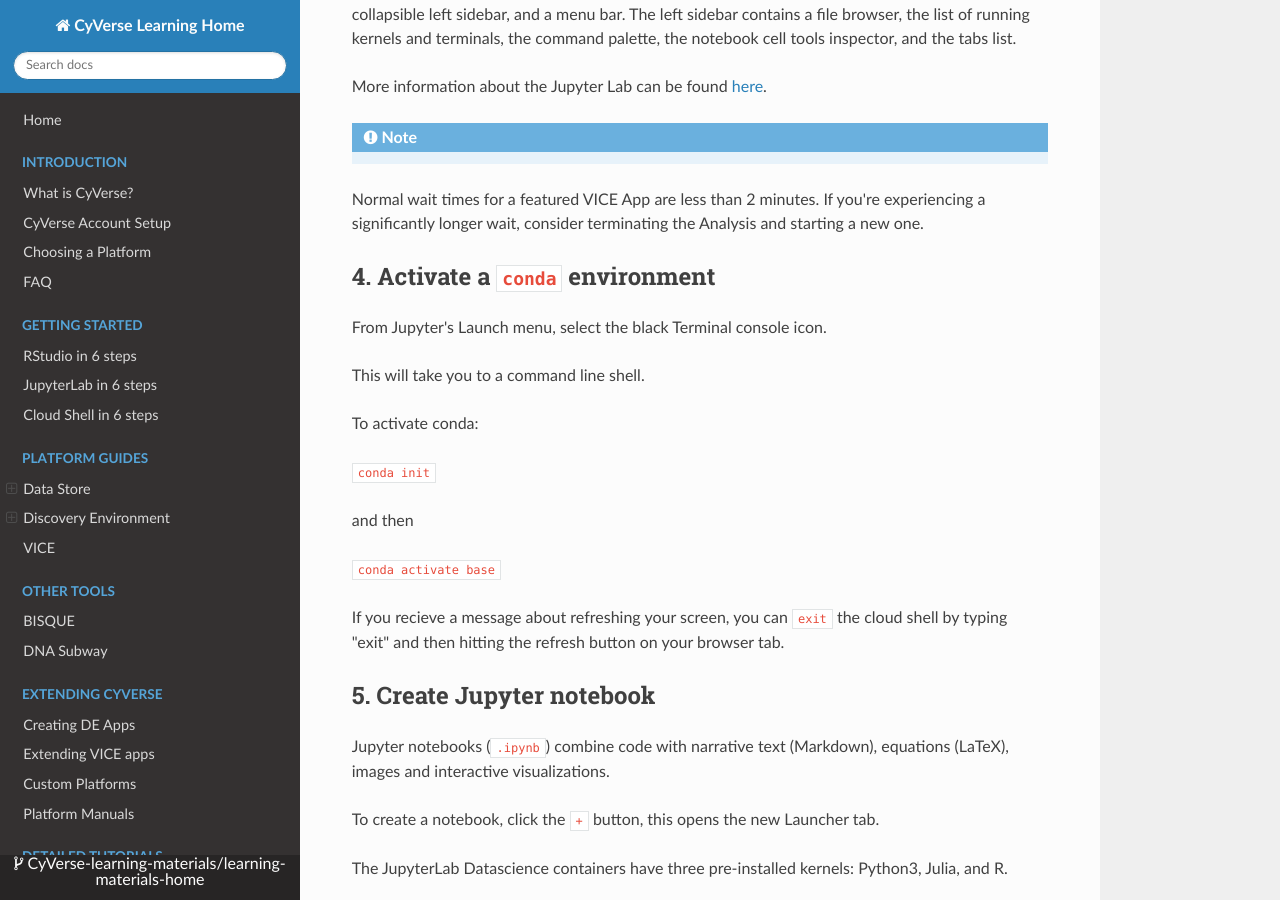
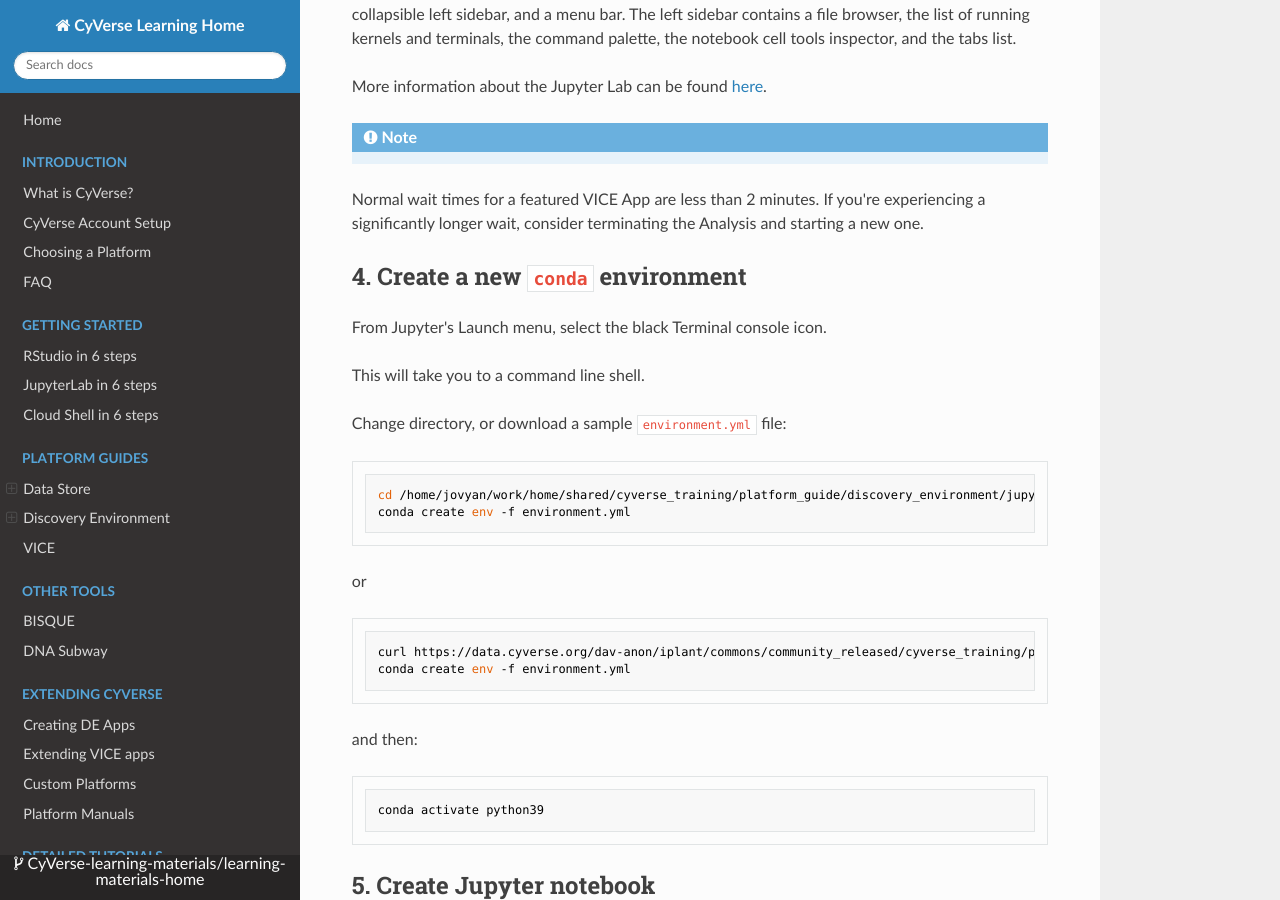
Before and after one commit to CyVerse-learning-materials/learning-materials-home, an MkDocs documentation site: the page built from docs/vice/quick-jupyter.md, in a window 1280 px wide and 900 px high, scrolled down 2042 px. Built offline with MkDocs 1.6.1, drawn with Linux system fonts in a browser that asks for light colours; nearby versions of some CDN libraries.

Commit message:
Update quick-jupyter.md

````diff
--- a/docs/vice/quick-jupyter.md
+++ b/docs/vice/quick-jupyter.md
@@ -44,21 +44,32 @@
   Normal wait times for a featured VICE App are less than 2 minutes.
   If you're experiencing a significantly longer wait, consider terminating the Analysis and starting a new one.
 
-## 4. Activate a `conda` environment
+## 4. Create a new `conda` environment
 
 From Jupyter's Launch menu, select the black Terminal console icon.
 
 This will take you to a command line shell.
 
-To activate conda:
+Change directory, or download a sample `environment.yml` file:
 
-``` conda init ```
+```
+cd /home/jovyan/work/home/shared/cyverse_training/platform_guide/discovery_environment/jupyter/
+conda create env -f environment.yml
+```
 
-and then
+or
 
-``` conda activate base ```
+```
+curl https://data.cyverse.org/dav-anon/iplant/commons/community_released/cyverse_training/platform_guides/discovery_environment/jupyterlab/environment.yml
+conda create env -f environment.yml
+```
 
-If you recieve a message about refreshing your screen, you can `exit` the cloud shell by typing "exit" and then hitting the refresh button on your browser tab.
+and then:
+
+```
+conda activate python39
+```
+
 
 ## 5. Create Jupyter notebook
 
````
